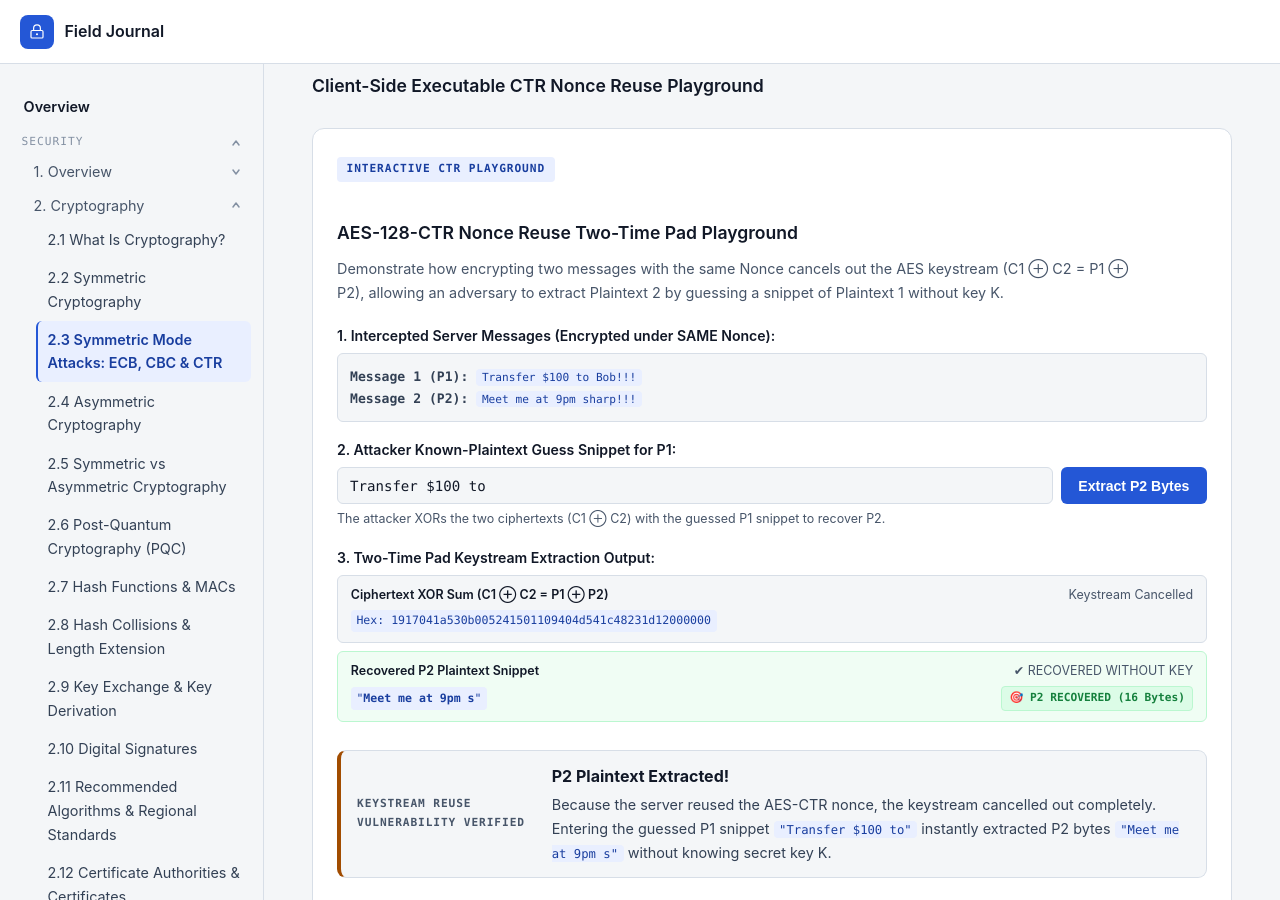
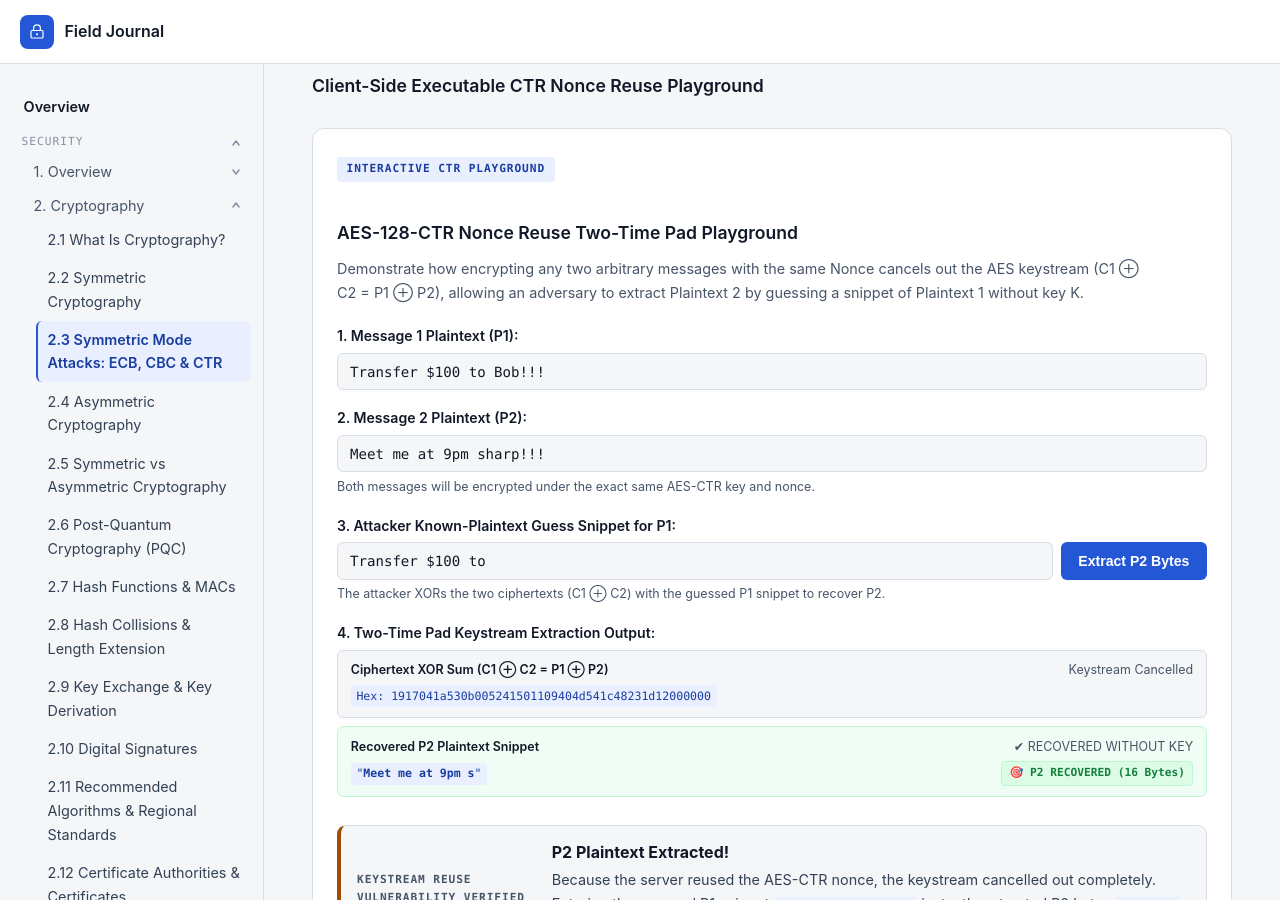
Before and after one commit to llody9977/journal, a Jekyll site: the page built from topics/symmetric-mode-attacks.md, in a window 1280 px wide and 900 px high, scrolled down 6076 px. Built offline with Jekyll 4.4.1, drawn with Linux system fonts in a browser that asks for light colours.

Commit message:
feat(demo): make CTR Nonce Reuse playground inputs fully editable for any arbitrary text payload

```diff
--- a/topics/symmetric-mode-attacks.md
+++ b/topics/symmetric-mode-attacks.md
@@ -677,22 +677,25 @@ If a nonce is reused under the same key, the exact same keystream **KS** is gene
   <div class="demo-header">
     <span class="demo-badge">Interactive CTR Playground</span>
     <h3>AES-128-CTR Nonce Reuse Two-Time Pad Playground</h3>
-    <p>Demonstrate how encrypting two messages with the same Nonce cancels out the AES keystream (C1 ⊕ C2 = P1 ⊕ P2), allowing an adversary to extract Plaintext 2 by guessing a snippet of Plaintext 1 without key K.</p>
+    <p>Demonstrate how encrypting any two arbitrary messages with the same Nonce cancels out the AES keystream (C1 ⊕ C2 = P1 ⊕ P2), allowing an adversary to extract Plaintext 2 by guessing a snippet of Plaintext 1 without key K.</p>
   </div>
 
   <div class="demo-body">
     <!-- 1. Two Plaintexts -->
     <div class="demo-form-group">
-      <label>1. Intercepted Server Messages (Encrypted under SAME Nonce):</label>
-      <div style="background: var(--paper); border: 1px solid var(--rule); border-radius: 6px; padding: 0.75rem; font-family: var(--font-mono); font-size: 0.82rem;">
-        <div><strong>Message 1 (P1):</strong> <code id="ctr-p1-val">Transfer $100 to Bob!!!</code></div>
-        <div><strong>Message 2 (P2):</strong> <code id="ctr-p2-val">Meet me at 9pm sharp!!!</code></div>
-      </div>
+      <label for="ctr-p1-input">1. Message 1 Plaintext (P1):</label>
+      <input type="text" id="ctr-p1-input" class="demo-input" value="Transfer $100 to Bob!!!" placeholder="Enter any text for Message 1...">
+    </div>
+
+    <div class="demo-form-group">
+      <label for="ctr-p2-input">2. Message 2 Plaintext (P2):</label>
+      <input type="text" id="ctr-p2-input" class="demo-input" value="Meet me at 9pm sharp!!!" placeholder="Enter any text for Message 2...">
+      <small class="demo-help">Both messages will be encrypted under the exact same AES-CTR key and nonce.</small>
     </div>
 
     <!-- 2. Attacker Guess Input -->
     <div class="demo-form-group">
-      <label for="ctr-guess-input">2. Attacker Known-Plaintext Guess Snippet for P1:</label>
+      <label for="ctr-guess-input">3. Attacker Known-Plaintext Guess Snippet for P1:</label>
       <div style="display: flex; gap: 0.5rem;">
         <input type="text" id="ctr-guess-input" class="demo-input" value="Transfer $100 to" placeholder="Enter guessed snippet of P1 (e.g. 'Transfer $100 to')...">
         <button id="btn-recover-ctr" class="btn-primary" type="button" style="white-space: nowrap;">Extract P2 Bytes</button>
@@ -702,7 +705,7 @@ If a nonce is reused under the same key, the exact same keystream **KS** is gene
 
     <!-- 3. Decryption Result -->
     <div class="demo-form-group">
-      <label>3. Two-Time Pad Keystream Extraction Output:</label>
+      <label>4. Two-Time Pad Keystream Extraction Output:</label>
       <div id="ctr-extraction-output" class="ecb-blocks-list">
         <!-- Rendered via JS -->
       </div>
@@ -712,16 +715,16 @@ If a nonce is reused under the same key, the exact same keystream **KS** is gene
 
 <script>
 (function() {
-  const p1Text = "Transfer $100 to Bob!!!";
-  const p2Text = "Meet me at 9pm sharp!!!";
-  const keyHex = "000102030405060708090a0b0c0d0e0f";
-  const nonceHex = "000000000000000000000001"; // 12-byte nonce for AES-CTR
-
+  const p1Input = document.getElementById('ctr-p1-input');
+  const p2Input = document.getElementById('ctr-p2-input');
   const guessInput = document.getElementById('ctr-guess-input');
   const btnRecover = document.getElementById('btn-recover-ctr');
   const outputContainer = document.getElementById('ctr-extraction-output');
 
-  if (!guessInput || !btnRecover || !outputContainer) return;
+  const keyHex = "000102030405060708090a0b0c0d0e0f";
+  const nonceHex = "000000000000000000000001";
+
+  if (!p1Input || !p2Input || !guessInput || !btnRecover || !outputContainer) return;
 
   function hexToBytes(hex) {
     hex = hex.replace(/\s+/g, '');
```
Also changed, not shown: other parts of topics/symmetric-mode-attacks.md (+6 -4 lines).
